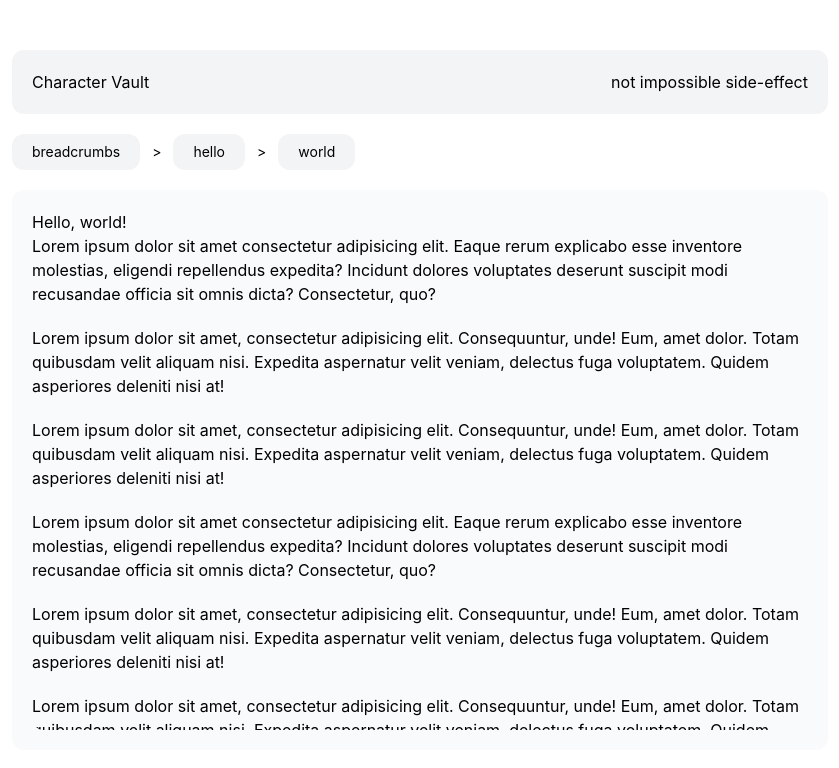
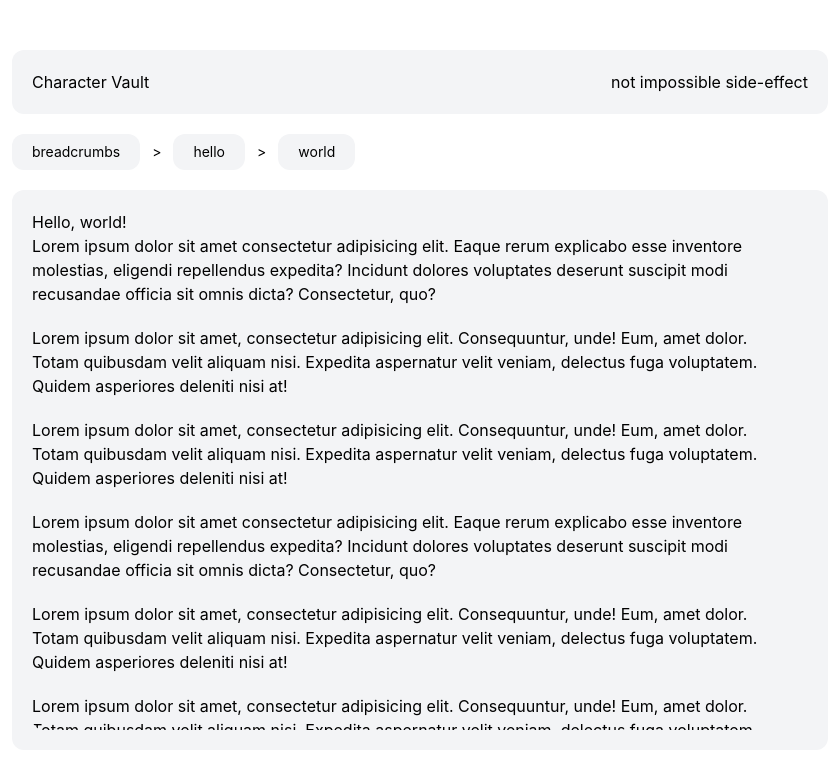
Before and after one commit to frantaing/vtm-character-vault, a React (Vite) app: page / in a window 1280 px wide. Shown: the top 768 px of the page, without its empty margins (220-1059 px from the left). Built offline with nearby package versions, Linux system fonts and the light colour scheme.

Commit message:
style: add padding for scrollbar in main container

```diff
--- a/src/App.css
+++ /dev/null
@@ -1 +0,0 @@
-@import 'tailwindcss';
--- a/src/components/Layout.jsx
+++ b/src/components/Layout.jsx
@@ -12,18 +12,18 @@ function Layout() {
                 </section>
                 <section className="flex items-center gap-3 text-sm">
                     <a href="" className="px-5 py-2 bg-gray-100 rounded-xl transition hover:bg-green-200">breadcrumbs</a>
-                    <p>></p>
+                    <p>&gt;</p>
                     <a href="" className="px-5 py-2 bg-gray-100 rounded-xl transition hover:bg-green-200">hello</a>
-                    <p>></p>
+                    <p>&gt;</p>
                     <a href="" className="px-5 py-2 bg-gray-100 rounded-xl transition hover:bg-green-200">world</a>
                 </section>
             </nav>
 
             {/* HOMEPAGE SECTION */}
-            <section className="flex flex-col gap-10 h-[70vh] p-5 bg-gray-50 rounded-xl">
+            <section className="flex flex-col gap-10 h-[70vh] p-5 bg-gray-100 rounded-xl">
                 <div className="overflow-y-scroll h-full rounded-xl">
                     <h1>Hello, world!</h1>
-                    <div className="flex flex-col gap-5">
+                    <div className="flex flex-col gap-5 pr-5">
                         <p>Lorem ipsum dolor sit amet consectetur adipisicing elit. Eaque rerum explicabo esse inventore molestias, eligendi repellendus expedita? Incidunt dolores voluptates deserunt suscipit modi recusandae officia sit omnis dicta? Consectetur, quo?</p>
                         <p>Lorem ipsum dolor sit amet, consectetur adipisicing elit. Consequuntur, unde! Eum, amet dolor. Totam quibusdam velit aliquam nisi. Expedita aspernatur velit veniam, delectus fuga voluptatem. Quidem asperiores deleniti nisi at!</p>
                         <p>Lorem ipsum dolor sit amet, consectetur adipisicing elit. Consequuntur, unde! Eum, amet dolor. Totam quibusdam velit aliquam nisi. Expedita aspernatur velit veniam, delectus fuga voluptatem. Quidem asperiores deleniti nisi at!</p>
--- a/src/index.css
+++ b/src/index.css
@@ -1,5 +1,3 @@
-/* global styles */
-
 @import 'tailwindcss';
 
 @layer utilities {
```
